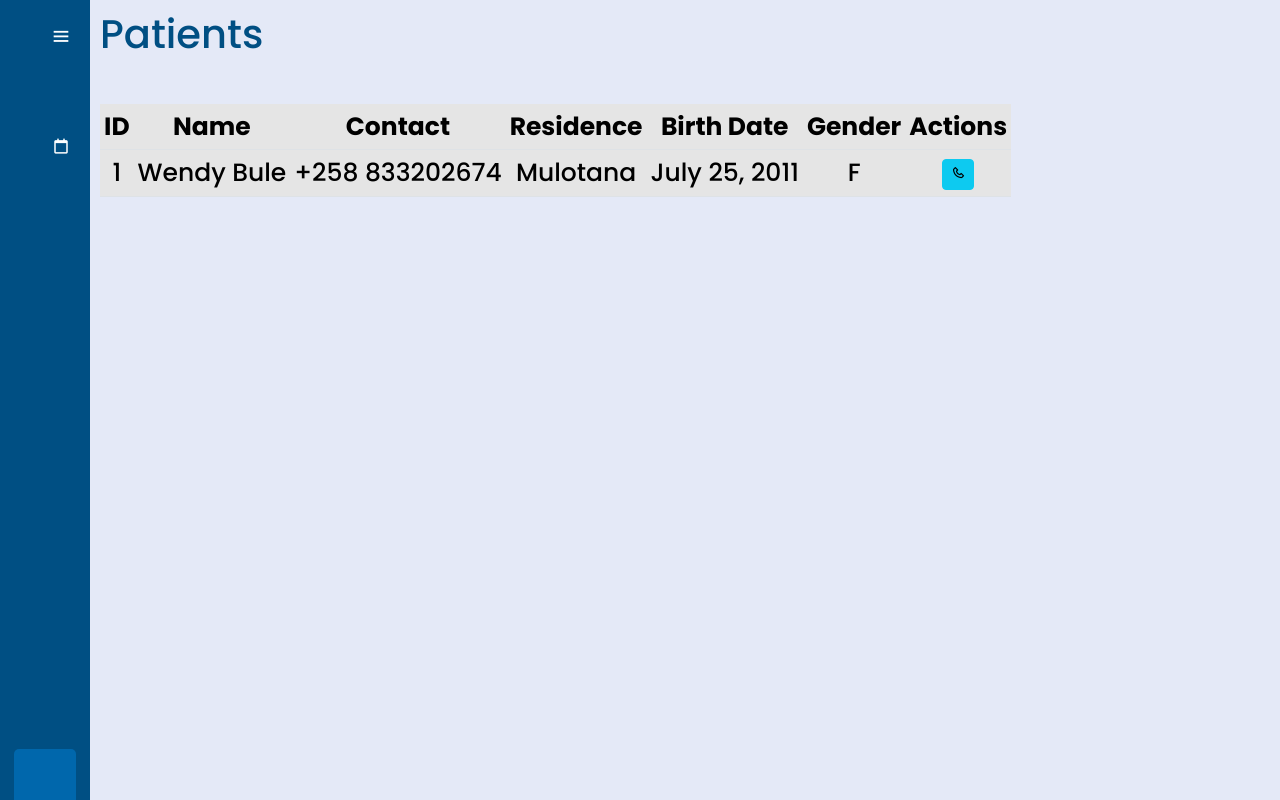
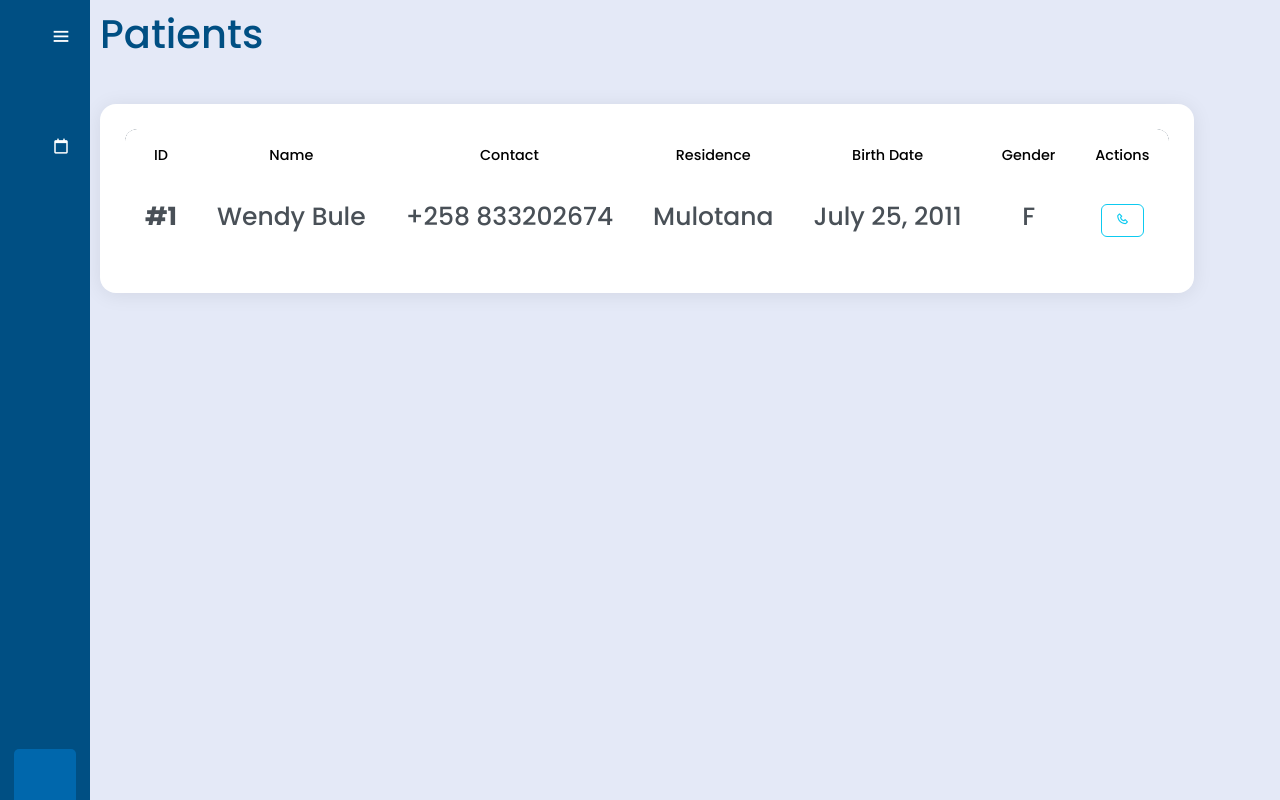
Before and after one commit to WesleyBule/MediFamba, a Django app: page /doctors/patients in a window 1280 px wide. Run offline with Django 5.2, Linux system fonts and the light colour scheme; a user stored in the database is signed in; data comes from the database, SQL or seed files in the repository; both versions use the stored data as it was after the commit; some libraries are stand-ins or nearby versions.

Commit message:
style: new patients and appointments tables

```diff
--- a/users/templates/doctor-base.html
+++ b/users/templates/doctor-base.html
@@ -21,7 +21,7 @@
 <body>
     <div class="sidebar">
         <div class="logo_details">
-            <img class="icon" src="{% static 'images/medifamba.png' %}" alt="" height="40" width="40">
+            <img class="icon" src="{% static 'images/medifamba.png' %}" alt="" height="60" width="60">
             <div class="logo_name"><span class="medi">Medi</span><span class="famba">Famba</span></div>
             <i class="bx bx-menu" id="btn"></i>
         </div>
--- a/users/templates/patient-base.html
+++ b/users/templates/patient-base.html
@@ -21,7 +21,7 @@
 
     <div class="sidebar">
         <div class="logo_details">
-            <img class="icon" src="{% static 'images/medifamba.png' %}" alt="" height="40" width="40">
+            <img class="icon" src="{% static 'images/medifamba.png' %}" alt="" height="60" width="60">
             <div class="logo_name"><span class="medi">Medi</span><span class="famba">Famba</span></div>
             <i class="bx bx-menu" id="btn"></i>
         </div>
--- a/users/templates/users-base.html
+++ b/users/templates/users-base.html
@@ -20,7 +20,7 @@
 <body>
     <div class="sidebar">
         <div class="logo_details">
-            <img class="icon" src="{% static 'images/medifamba.png' %}" alt="" height="40" width="40">
+            <img class="icon" src="{% static 'images/medifamba.png' %}" alt="" height="60" width="60">
             <div class="logo_name"><span class="medi">Medi</span><span class="famba">Famba</span></div>
             <i class="bx bx-menu" id="btn"></i>
         </div>
--- a/users/templates/users/doctor_patients.html
+++ b/users/templates/users/doctor_patients.html
@@ -5,15 +5,113 @@
 <link rel="stylesheet" href="{% static 'users/style.css' %}">
 <link href='https://cdn.boxicons.com/3.0.3/fonts/basic/boxicons.min.css' rel='stylesheet'>
 {% endblock links %}
-{% block 'title' %}
+
+{% block title %}
 Doctor | Patients
-{% endblock 'title' %}
+{% endblock title %}
+
 {% block body %}
 {% block main_content %}
 <h1>Patients</h1>
 <br>
-        <div class="table-responsive mx-auto" style="max-width: 1200px;">
-            <table class="table table-active table-hover table-sm">
+
+<style>
+.table-container {
+    background: white;
+    border-radius: 16px;
+    padding: 25px;
+    box-shadow: 0 2px 20px rgba(0,0,0,0.08);
+    max-width: 1200px;
+    width: 100%;
+    margin: 0 auto;
+}
+
+.modern-table {
+    width: 100%;
+    border-collapse: separate;
+    border-spacing: 0;
+    overflow: hidden;
+    border-radius: 12px;
+}
+
+.modern-table thead {
+    background: #2c3e50;
+    color: white;
+}
+
+.modern-table thead th {
+    padding: 16px 20px;
+    font-weight: 500;
+    font-size: 0.9rem;
+    border: none;
+}
+
+.modern-table thead th:first-child {
+    border-top-left-radius: 12px;
+}
+
+.modern-table thead th:last-child {
+    border-top-right-radius: 12px;
+}
+
+.modern-table tbody tr {
+    transition: all 0.2s ease;
+    border-bottom: 1px solid #eee;
+}
+
+.modern-table tbody tr:hover {
+    background-color: #f8f9fa;
+}
+
+.modern-table tbody td {
+    padding: 16px 20px;
+    vertical-align: middle;
+    border: none;
+    color: #495057;
+}
+
+.modern-table tbody tr:last-child {
+    border-bottom: none;
+}
+
+.modern-table tbody tr:last-child td:first-child {
+    border-bottom-left-radius: 12px;
+}
+
+.modern-table tbody tr:last-child td:last-child {
+    border-bottom-right-radius: 12px;
+}
+
+.action-btn {
+    padding: 6px 14px;
+    border-radius: 6px;
+    border: 1px solid #dee2e6;
+    cursor: pointer;
+    transition: all 0.2s ease;
+    font-size: 0.85rem;
+    margin: 0 3px;
+    background: white;
+    color: #495057;
+}
+
+.action-btn:hover {
+    background-color: #f8f9fa;
+    border-color: #adb5bd;
+}
+
+.btn-info {
+    color: #0dcaf0;
+    border-color: #0dcaf0;
+}
+
+.btn-info:hover {
+    background-color: #0dcaf0;
+    color: white;
+}
+</style>
+
+<div class="table-container">
+    <table class="table modern-table">
         <thead>
             <tr>
                 <th class="text-center">ID</th>
@@ -26,21 +124,22 @@ Doctor | Patients
             </tr>
         </thead>
         <tbody>
-                    {% for patient in patients  %}
+            {% for patient in patients %}
             <tr>
-                            <td class="text-center" >{{ patient.id }}</td>
+                <td class="text-center"><strong>#{{ patient.id }}</strong></td>
                 <td class="text-center">{{ patient }}</td>
                 <td class="text-center">{{ patient.phoneNumber }}</td>
                 <td class="text-center">{{ patient.residence }}</td>
                 <td class="text-center">{{ patient.birthDate }}</td>
                 <td class="text-center">{{ patient.gender }}</td>
                 <td class="text-center">
-                                <a href="#" class="btn btn-info btn-sm"><i class='bx  bx-phone'></i></a>
+                    <a href="#" class="action-btn btn-info"><i class='bx bx-phone'></i></a>
                 </td>
             </tr>
             {% endfor %}
         </tbody>
     </table>
 </div>
+
 {% endblock main_content %}
 {% endblock body %}
```
Also changed, not shown: users/templates/users/appointments.html (+134 -14 lines), db.sqlite3. Lines whose indentation alone changed are shown as unchanged.
